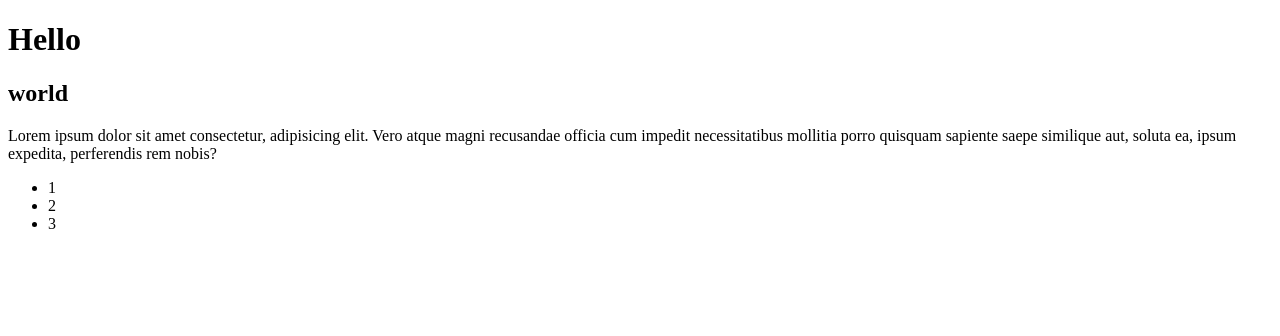
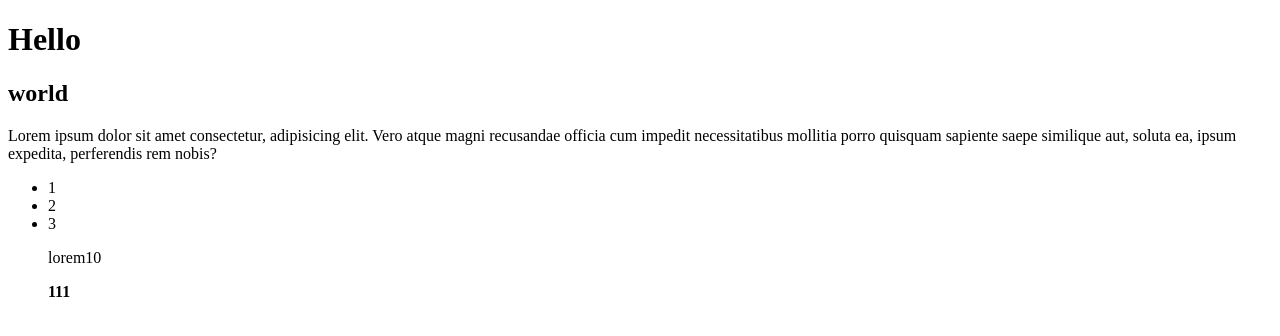
Before and after one commit to Olksandra/project, a plain HTML site: page index.html in a window 1280 px wide. Drawn offline with Linux system fonts and the light colour scheme.

Commit message:
add p and add b

```diff
--- a/index.html
+++ b/index.html
@@ -13,6 +13,8 @@
         <li>1</li>
         <li>2</li>
         <li>3</li>
+        <p>lorem10</p>
+        <b>111</b>
     </ul>
 </body>
 </html>
```
